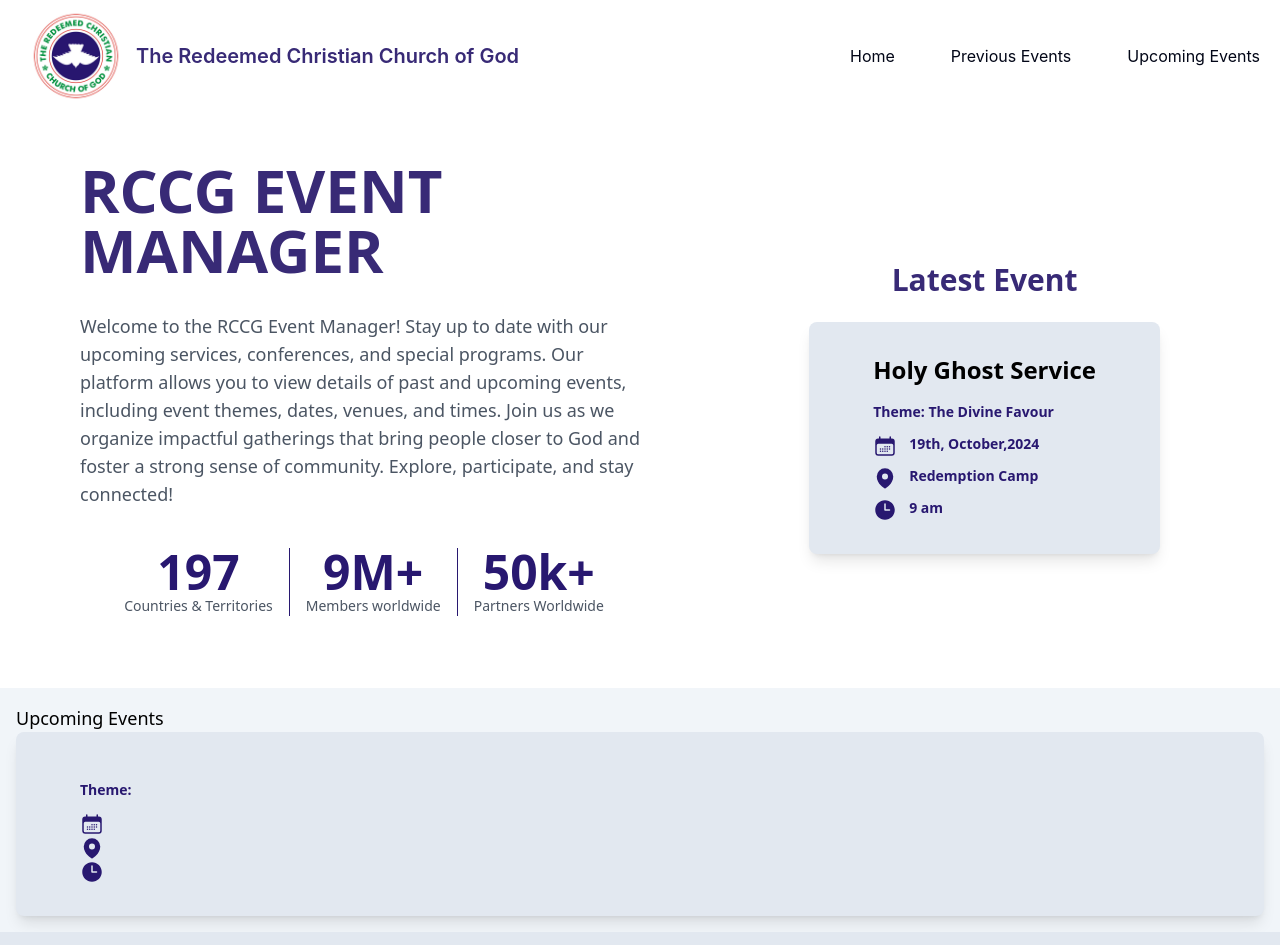
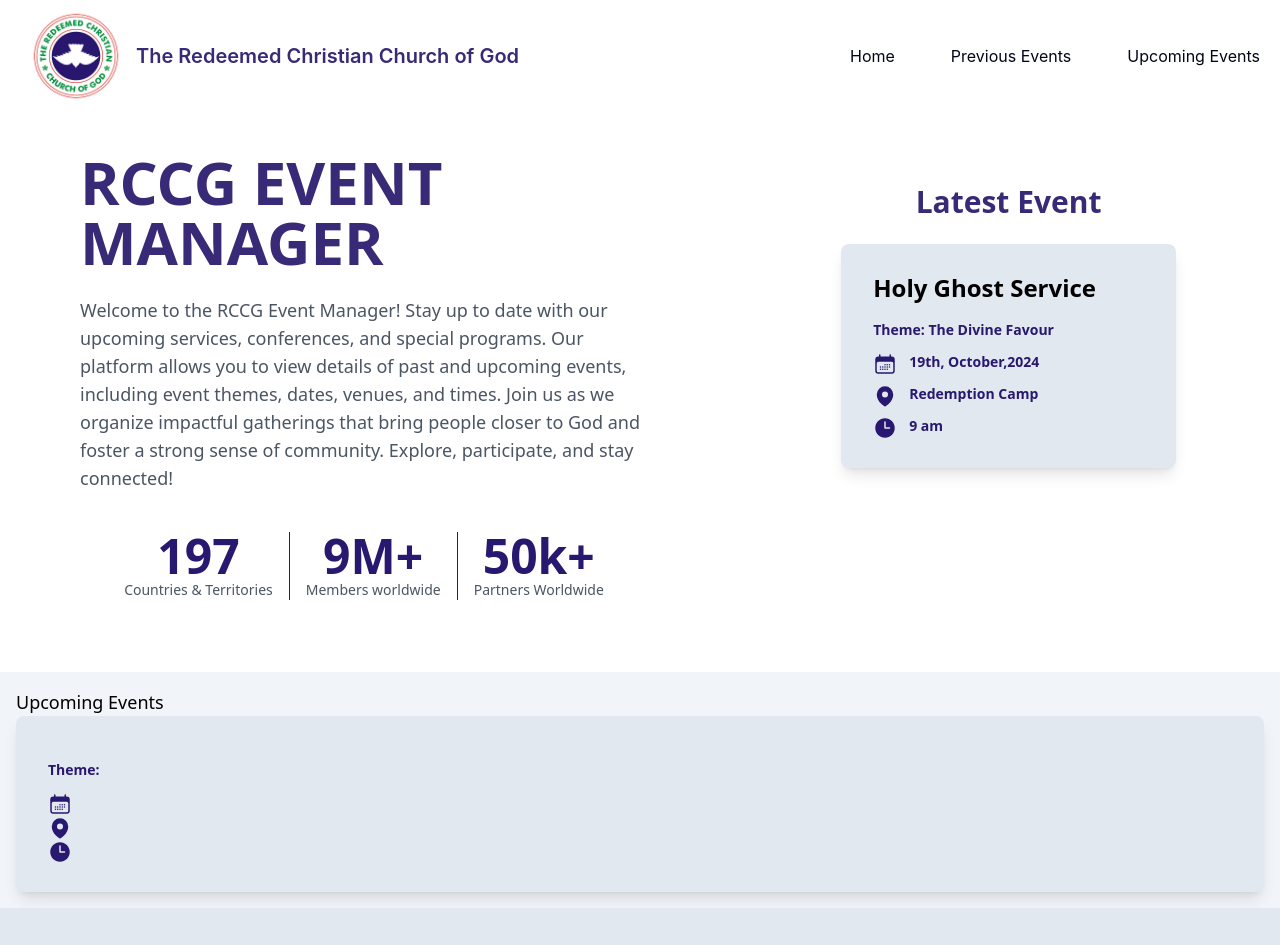
Before and after one commit to PelumiKadeba10/R.-E.-M, a React (Vite) app: page / in a window 1280 px wide. Shown: the top 945 px of the page. Built offline with nearby package versions, Linux system fonts and the light colour scheme.

Commit message:
Worked on positioning of elements in the home component

```diff
--- a/src/App.jsx
+++ b/src/App.jsx
@@ -5,15 +5,21 @@
 import Footer from "./components/footer";
 
 function App() {
-  return(
+  return (
     <>
       <Navbar />
-      <Home />
-      <Upcoming_section />
-      <Prev />
+      <div id="home">
+        <Home />
+      </div>
+      <div id="upcoming-events">
+        <Upcoming_section />
+      </div>
+      <div id="previous-events">
+        <Prev />
+      </div>
       <Footer />
     </>
   );
 }
 
-export default App
+export default App;
--- a/src/components/Home.jsx
+++ b/src/components/Home.jsx
@@ -3,20 +3,20 @@
 
 function Home() {
     return (
-      <div className="flex flex-col md:flex-row justify-between items-center py-12 px-5 md:pb-8 md:pl-20 md:pr-16 space-y-10 md:space-y-0 md:space-x-10">
+      <div className="flex flex-col md:flex-row justify-between  py-10 px-10 md:pb-8 md:pl-20 md:pr-16 space-y-8 md:space-x-10">
         {/* Left Section */}
         <div className="md:w-1/2 text-center md:text-left">
           <h1 className="text-[#382a76] text-5xl md:text-6xl font-bold leading-tight">
             RCCG EVENT MANAGER
           </h1>
-          <p className="pt-8 text-base md:text-lg text-gray-600">
+          <p className="pt-6 text-base md:text-lg text-gray-600">
           Welcome to the RCCG Event Manager! Stay up to date with our upcoming services, conferences, and special programs. Our platform allows you to view details of past and upcoming events, including event themes, dates, venues, and times. Join us as we organize impactful gatherings that bring people closer to God and foster a strong sense of community. Explore, participate, and stay connected!
           </p>
           <Badge />
         </div>
 
         {/* Right Section */}
-        <div className="md:px-14 md:pt- justify-center items-center">
+        <div className="px-10">
           <h1 className="pb-6 text-3xl font-bold text-center text-[#382a76]">Latest Event</h1>
           <CardEvent
           Title="Holy Ghost Service"
--- a/src/components/Navbar.jsx
+++ b/src/components/Navbar.jsx
@@ -18,12 +18,12 @@
 
       {/* Desktop Navigation Links */}
       <ol className="hidden sm:flex space-x-8 md:space-x-14 text-xs md:text-sm lg:text-base text-slate-950">
-        <button className='hover:underline'><li>Home</li></button>
-        <button className='hover:underline'><li>Previous Events</li></button>
-        <button className='hover:underline'><li>Upcoming Events</li></button>
+        <a href="#home" className="hover:underline"><li>Home</li></a>
+        <a href="#previous-events" className="hover:underline"><li>Previous Events</li></a>
+        <a href="#upcoming-events" className="hover:underline"><li>Upcoming Events</li></a>
       </ol>
 
-      {/* Mobile Menu Icon (Hamburger) */}
+      {/* Mobile Menu Icon */}
       <div className="sm:hidden flex items-center">
         <button className="text-[#382a76] focus:outline-none" onClick={toggleMenu}>
           <svg className="w-6 h-6" fill="none" stroke="currentColor" viewBox="0 0 24 24" xmlns="http://www.w3.org/2000/svg">
@@ -36,11 +36,11 @@
       {isOpen && (
         <div className="absolute top-20 right-0 bg-white w-full shadow-lg sm:hidden">
           <ol className="flex flex-col space-y-4 py-5 px-6 text-sm text-slate-950">
-            <button className="hover:underline" onClick={toggleMenu}><li>Home</li></button>
+            <a href="#home" className="hover:underline" onClick={toggleMenu}><li>Home</li></a>
             <hr className="border-slate-300" />
-            <button className="hover:underline" onClick={toggleMenu}><li>Previous Events</li></button>
+            <a href="#previous-events" className="hover:underline" onClick={toggleMenu}><li>Previous Events</li></a>
             <hr className="border-slate-300" />
-            <button className="hover:underline" onClick={toggleMenu}><li>Upcoming Events</li></button>
+            <a href="#upcoming-events" className="hover:underline" onClick={toggleMenu}><li>Upcoming Events</li></a>
           </ol>
         </div>
       )}
--- a/src/components/event_card.jsx
+++ b/src/components/event_card.jsx
@@ -1,6 +1,6 @@
 function CardEvent({ Title, Theme, date, location, time }) {
   return (
-    <div className="bg-slate-200 px-10 py-8 rounded-lg shadow-lg md:px-16">
+    <div className="bg-slate-200 pl-8 pr-20 py-7 rounded-lg shadow-lg md:pxs">
       <h1 className="text-2xl font-bold mb-4">{Title}</h1>
       <div className="text-[#281870] text-sm">
         <p className="mb-3 font-sans"><strong>Theme: {Theme}</strong></p>
```
